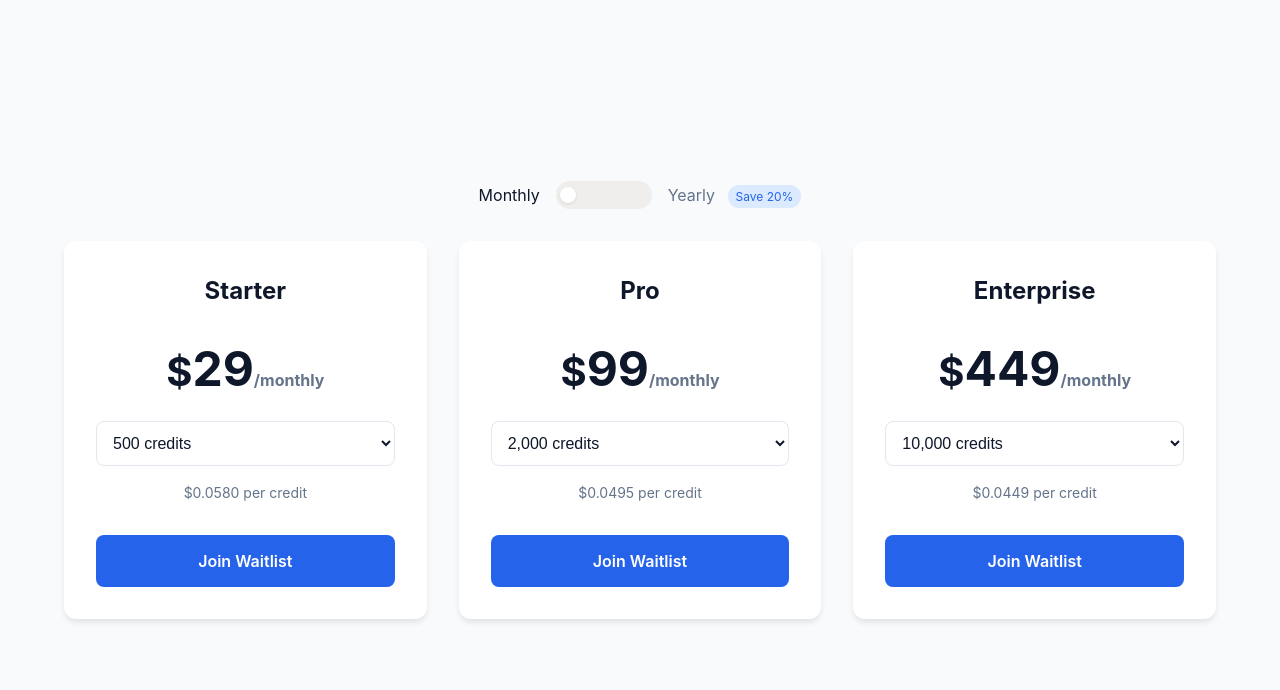
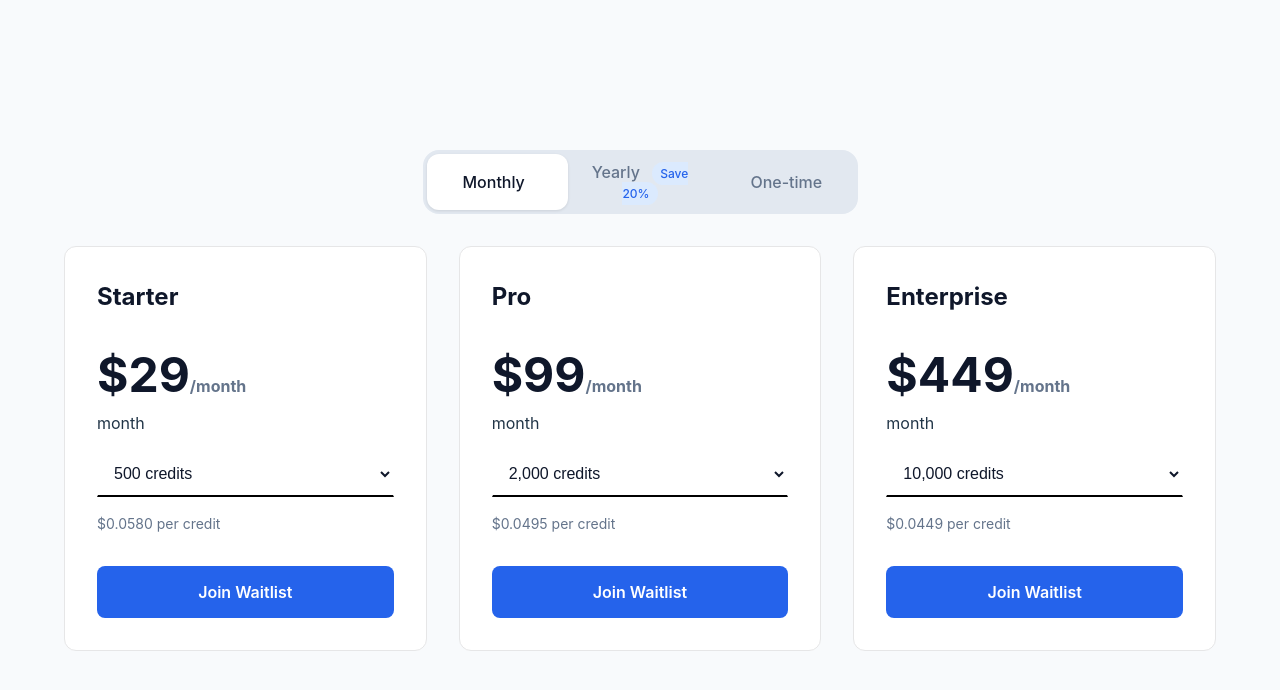
Before and after one commit to Aortan1/price-calc-1, a Vue app: page / in a window 1280 px wide. Shown: the top 690 px of the page. Built offline with nearby package versions, Linux system fonts and the light colour scheme.

Commit message:
Slider modified, oneTime value added.

```diff
--- a/src/components/BillingToggle.vue
+++ b/src/components/BillingToggle.vue
@@ -10,21 +10,28 @@ const emit = defineEmits<{
   (e: 'update:modelValue', value: BillingPeriod): void;
 }>();
 
-const toggle = () => {
-  emit('update:modelValue', props.modelValue === 'monthly' ? 'yearly' : 'monthly');
+const periods: BillingPeriod[] = ['monthly', 'yearly', 'oneTime'];
+//const periods: BillingPeriod[] = ['monthly', 'yearly'];
+
+const handleClick = (period: BillingPeriod) => {
+  emit('update:modelValue', period);
 };
 </script>
 
 <template>
   <div class="billing-toggle">
-    <span :class="{ active: modelValue === 'monthly' }">Monthly</span>
-    <button @click="toggle" :class="{ 'is-yearly': modelValue === 'yearly' }">
-      <span class="slider"></span>
+    <div class="toggle-container">
+      <div class="slider" :class="modelValue"></div>
+      <button
+        v-for="period in periods"
+        :key="period"
+        :class="{ active: modelValue === period }"
+        @click="handleClick(period)"
+      >
+        {{ period === 'oneTime' ? 'One-time' : period.charAt(0).toUpperCase() + period.slice(1) }}
+        <span v-if="period === 'yearly'" class="savings">Save 20%</span>
       </button>
-    <span :class="{ active: modelValue === 'yearly' }">
-      Yearly
-      <span class="savings">Save 20%</span>
-    </span>
+    </div>
   </div>
 </template>
 
@@ -33,16 +40,37 @@ const toggle = () => {
   display: flex;
   align-items: center;
   justify-content: center;
-  gap: 1rem;
   margin-bottom: 2rem;
+}
 
-  span {
+.toggle-container {
+  position: relative;
+  display: flex;
+  background: #e2e8f0;
+  border-radius: 1rem;
+  /*padding: 0.75rem 1rem;*/
+  padding: 0;
+  gap: 0.25rem;
+  min-width: 435px;
+}
+
+button {
+  position: relative;
+  flex: 1;
+  padding: 0.75rem 0.5rem;
+  border: none;
+  background: transparent;
   color: #64748b;
+  font-weight: 500;
+  cursor: pointer;
   transition: color 300ms ease;
+  z-index: 1;
 
   &.active {
     color: #0f172a;
-
+  }
+  &:focus{
+    outline: none!important;
   }
 
   .savings {
@@ -55,40 +83,26 @@ const toggle = () => {
   }
 }
 
-  button {
-    position: relative;
-    width: 6rem;
-    height: 1.8rem;
-    border-radius: 1rem;
-    background: #efeeed;
-    transition: background-color 300ms ease;
-    border: none;
-    padding: 0;
-    cursor: pointer;
+.slider {
+  position: absolute;
+  line-height: 1;
+  left: 0.25rem;
+  top: 0.25rem;
+  bottom: 0.25rem;
+  width: calc(33.33% - 0.2rem);
+  background: white;
+  border-radius: 0.75rem;
+  transition: transform 300ms ease;
+  box-shadow: 0 1px 3px rgba(0, 0, 0, 0.1);
 
-    &:hover {
-      background: #cbd5e1;
-    }
-    &:focus{
-      outline: none!important;
+
+
+  &.yearly {
+    transform: translateX(100%);
   }
 
-    .slider {
-      position: absolute;
-      left: 0.25rem;
-      top: 50%;
-      transform: translateY(-50%);
-      width: 1rem;
-      height: 1rem;
-      background: white;
-      border-radius: 50%;
-      transition: transform 300ms ease;
-      box-shadow: 0 1px 3px rgba(0, 0, 0, 0.1);
-    }
-
-    &.is-yearly .slider {
-      transform: translate(calc(6rem - 1.5rem), -50%);
-    }
+  &.oneTime {
+    transform: translateX(200%);
   }
 }
 </style>
--- a/src/components/PricingCalculator.vue
+++ b/src/components/PricingCalculator.vue
@@ -9,19 +9,22 @@ const PRICING_DATA: PricingData = {
     name: 'Starter',
     credits: [500, 1000, 1500],
     monthly: [29, 54, 79],
-    yearly: [24, 45, 66]
+    yearly: [24, 45, 66],
+    oneTime: [290, 540, 790]
   },
   pro: {
     name: 'Pro',
     credits: [2000, 3500, 5000],
     monthly: [99, 169, 229],
-    yearly: [83, 141, 191]
+    yearly: [83, 141, 191],
+    oneTime: [990, 1690, 2290]
   },
   enterprise: {
     name: 'Enterprise',
     credits: [10000, 20000, 50000],
     monthly: [449, 799, 1899],
-    yearly: [374, 666, 1583]
+    yearly: [374, 666, 1583],
+    oneTime: [4490, 7990, 18990]
   }
 };
 
--- a/src/components/PricingTier.vue
+++ b/src/components/PricingTier.vue
@@ -10,9 +10,7 @@ const props = defineProps<{
 const selectedCreditIndex = ref(0);
 
 const price = computed(() => {
-  return props.period === 'monthly'
-    ? props.tier.monthly[selectedCreditIndex.value]
-    : props.tier.yearly[selectedCreditIndex.value];
+  return props.tier[props.period][selectedCreditIndex.value];
 });
 
 const pricePerCredit = computed(() => {
@@ -27,7 +25,10 @@ const pricePerCredit = computed(() => {
     <div class="price">
       <span class="currency">$</span>
       <span class="amount">{{ price }}</span>
-      <span class="period">/{{ period }}</span>
+      <span class="period" v-if="period !== 'oneTime'">/{{ period=='monthly'?'month':period }}</span>
+    </div>
+    <div class="period-wrap">
+        <span class="period" v-if="period !== 'oneTime'">{{ period=='monthly'?'month':period }}</span>
     </div>
     <div class="credits">
       <select v-model="selectedCreditIndex">
@@ -48,8 +49,9 @@ const pricePerCredit = computed(() => {
   background: white;
   border-radius: 0.75rem;
   padding: 2rem;
-  text-align: center;
-  box-shadow: 0 4px 6px -1px rgba(0, 0, 0, 0.1);
+  text-align: start;
+  border: 1px solid #e6e6e7;
+  /*box-shadow: 0 4px 6px -1px rgba(0, 0, 0, 0.1);*/
   transition: transform 300ms ease;
 
   &:hover {
@@ -66,17 +68,21 @@ const pricePerCredit = computed(() => {
     font-size: 3rem;
     font-weight: bold;
     color: #0f172a;
-    margin-bottom: 1rem;
+
+    text-align: start;
 
     .currency {
-      font-size: 2.5rem;
-      /*vertical-align: super;*/
+      font-size: 3rem;
+      /*vertical-align: super*/;
     }
 
     .period {
       font-size: 1rem;
       color: #64748b;
     }
+  }
+  .period-wrap{
+    margin-bottom: 1rem;
   }
 
   .credits {
@@ -85,8 +91,9 @@ const pricePerCredit = computed(() => {
     select {
       width: 100%;
       padding: 0.75rem;
-      border-radius: 0.5rem;
-      border: 1px solid #e2e8f0;
+      border-radius: 0;
+      border: 1px solid transparent;
+      border-bottom: 2px solid black;
       font-size: 1rem;
       color: #0f172a;
       background: white;
@@ -94,7 +101,16 @@ const pricePerCredit = computed(() => {
       transition: border-color 300ms ease;
 
       &:hover {
-        border-color: #cbd5e1;
+        border-bottom-color: #cbd5e1;
+        outline: none;
+      }
+      &:focus{
+        outline: none;
+      }
+      option{
+        &:focus{
+
+        }
       }
     }
   }
--- a/src/types/pricing.ts
+++ b/src/types/pricing.ts
@@ -3,6 +3,7 @@ export interface PricingTier {
   credits: number[];
   monthly: number[];
   yearly: number[];
+  oneTime: number[];
 }
 
 export interface PricingData {
@@ -11,4 +12,4 @@ export interface PricingData {
   enterprise: PricingTier;
 }
 
-export type BillingPeriod = 'monthly' | 'yearly';
+export type BillingPeriod = 'monthly' | 'yearly' | 'oneTime';
```
Also changed, not shown: 1 other file (tests, documents, lock files or other folders). Lines whose indentation alone changed are shown as unchanged.
